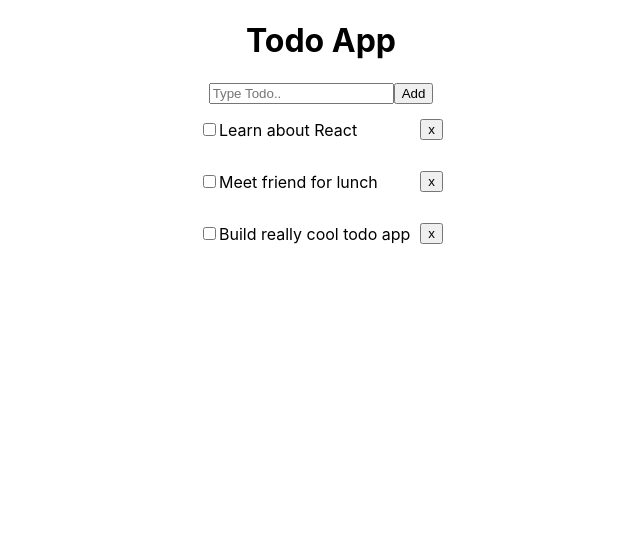
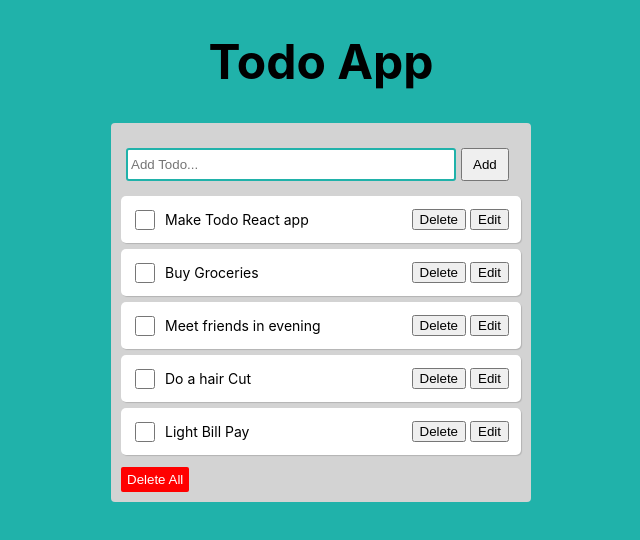
Before and after one commit to jayeshchoudhary/todo-app-react, a React (Create React App) app: page / in a window 1280 px wide. Shown: the top 540 px of the page, without its empty margins (319-959 px from the left). Built offline with nearby package versions, Linux system fonts and the light colour scheme.

Commit message:
added more functionalities

```diff
--- a/src/App.css
+++ b/src/App.css
@@ -1,22 +1,70 @@
 body {
-  display: flex;
-  justify-content: center;
+  font-size: 1.5rem;
+  box-sizing: border-box;
 }
 
-.container {
-  text-align: center;
+.app {
+  background: lightseagreen;
+  height: 100vh;
+  display: flex;
+  align-items: center;
+  flex-direction: column;
+}
+
+.todo-list {
+  background: lightgray;
+  border-radius: 4px;
+  width: 400px;
+  padding: 10px;
 }
 
 .todo {
+  align-items: center;
+  background: #fff;
+  border-radius: 5px;
+  box-shadow: 1px 1px 1px rgba(0, 0, 0, 0.15);
   display: flex;
-  align-items: center;
-  justify-content: left;
+  flex-wrap: wrap;
+  font-size: 14px;
+  margin-bottom: 6px;
+  padding: 1px 10px;
 }
 
-.todo p {
-  padding-right: 10px;
+.todo-btn {
+  padding: 7px 10px;
 }
 
-.remove {
+.btns button {
+  margin: 4px 2px;
+}
+
+.btns {
   margin-left: auto;
 }
+
+.delete-all-btn {
+  background-color: red;
+  border: none;
+  color: white;
+  border-radius: 2px;
+  height: 25px;
+}
+
+.add-input {
+  width: 20px;
+  height: 20px;
+  margin-right: 10px;
+}
+
+.input {
+  width: 80%;
+  height: 25px;
+  margin: 15px 5px;
+  padding: 2px 3px;
+  border-radius: 3px;
+  border: 2px solid lightseagreen;
+}
+
+.edit-input input {
+  width: 200px;
+}
--- a/src/App.js
+++ b/src/App.js
@@ -1,45 +1,74 @@
+import React, { useState } from "react";
 import "./App.css";
-import React, { useState } from "react";
-import Header from "./components/Header";
 import Todo from "./components/Todo";
 import AddTodo from "./components/AddTodo";
+import Header from "./components/Header";
+import DeleteAllTodos from "./components/DeleteAllTodos";
 
 function App() {
+  // Todo State
   const [todos, setTodos] = useState([
     {
-      text: "Learn about React",
+      text: "Make Todo React app",
       isCompleted: false,
     },
     {
-      text: "Meet friend for lunch",
+      text: "Buy Groceries",
       isCompleted: false,
     },
     {
-      text: "Build really cool todo app",
+      text: "Meet friends in evening",
+      isCompleted: false,
+    },
+    {
+      text: "Do a hair Cut",
+      isCompleted: false,
+    },
+    {
+      text: "Light Bill Pay",
       isCompleted: false,
     },
   ]);
 
+  // handler for adding new Todo
   const addTodo = (text) => {
     const newTodos = [...todos, { text }];
     setTodos(newTodos);
   };
 
+  // handler to toggle todo.isComplete
   const completeTodo = (index) => {
     const newTodos = [...todos];
     newTodos[index].isCompleted = !newTodos[index].isCompleted;
     setTodos(newTodos);
   };
 
+  // handler to remove todo
   const removeTodo = (index) => {
     const newTodos = [...todos];
     newTodos.splice(index, 1);
     setTodos(newTodos);
   };
 
+  // handler to delete All the selected todos
+  const deleteAllTodos = () => {
+    const newTodos = todos.filter((todo) => {
+      return todo.isCompleted === false;
+    });
+    setTodos(newTodos);
+  };
+
+  // handler to edit todo
+  const editTodo = (index, newText) => {
+    const newTodos = [...todos];
+    newTodos[index].text = newText;
+    setTodos(newTodos);
+  };
+
   return (
-    <div className="container">
+    <div className="app">
       <Header />
+      <div className="todo-list">
         <AddTodo addTodo={addTodo} />
         {todos.map((todo, index) => (
           <Todo
@@ -48,8 +77,11 @@ function App() {
             todo={todo}
             completeTodo={completeTodo}
             removeTodo={removeTodo}
+            editTodo={editTodo}
           />
         ))}
+        <DeleteAllTodos deleteAllTodos={deleteAllTodos} />
+      </div>
     </div>
   );
 }
--- a/src/components/AddTodo.js
+++ b/src/components/AddTodo.js
@@ -3,6 +3,7 @@ import React, { useState } from "react";
 const AddTodo = ({ addTodo }) => {
   const [value, setValue] = useState("");
 
+  // handler onSubmit will call addTodo
   const handleSubmit = (e) => {
     e.preventDefault();
     if (!value) return;
@@ -17,9 +18,11 @@ const AddTodo = ({ addTodo }) => {
         className="input"
         value={value}
         onChange={(e) => setValue(e.target.value)}
-        placeholder="Type Todo.."
+        placeholder="Add Todo..."
       />
-      <button type="submit">Add</button>
+      <button className="todo-btn" type="submit">
+        Add
+      </button>
     </form>
   );
 };
--- /dev/null
+++ b/src/components/DeleteAllTodos.js
@@ -0,0 +1,13 @@
+import React from "react";
+
+const DeleteAllTodos = ({ deleteAllTodos }) => {
+  return (
+    <div>
+      <button onClick={deleteAllTodos} className="delete-all-btn">
+        Delete All
+      </button>
+    </div>
+  );
+};
+
+export default DeleteAllTodos;
--- a/src/components/Todo.js
+++ b/src/components/Todo.js
@@ -1,18 +1,51 @@
-import React from "react";
+import React, { useState } from "react";
 
-const Todo = ({ todo, index, completeTodo, removeTodo }) => {
-  const markComplete = (e) => {
-    completeTodo(index);
+const Todo = ({ todo, index, completeTodo, removeTodo, editTodo }) => {
+  // state for editing todo
+  const [editing, setEditing] = useState(false);
+  const [text, setText] = useState("");
+
+  // handler to toggle editing
+  const handleEdit = () => {
+    if (editing === false) {
+      setEditing(true);
+      setText(todo.text);
+    } else {
+      setEditing(false);
+      editTodo(index, text);
+    }
   };
+
+  // handle Input Change
+  const handleInputChange = (e) => {
+    setText(e.target.value);
+  };
+
   return (
-    <div className="todo">
-      <p style={{ textDecoration: todo.isCompleted ? "line-through" : "none" }}>
-        <input type="checkbox" onChange={markComplete} />
-        {todo.text}
-      </p>
-      <button class="remove" onClick={() => removeTodo(index)}>
-        x
-      </button>
+    <div
+      className="todo"
+      style={{ textDecoration: todo.isCompleted ? "line-through" : "" }}
+    >
+      <input
+        className="add-input"
+        type="checkbox"
+        onChange={() => completeTodo(index)}
+        checked={todo.isCompleted}
+      />
+      <p>{todo.text}</p>
+      <div className="btns">
+        <button className="remove-btn" onClick={() => removeTodo(index)}>
+          Delete
+        </button>
+        <button className="edit-btn" onClick={handleEdit}>
+          Edit
+        </button>
+      </div>
+      {editing ? (
+        <div className="edit-input">
+          <input type="text" value={text} onChange={handleInputChange} />
+        </div>
+      ) : null}
     </div>
   );
 };
```
Also changed, not shown: 2 other files (tests, documents, lock files or other folders). Lines whose indentation alone changed are shown as unchanged.
